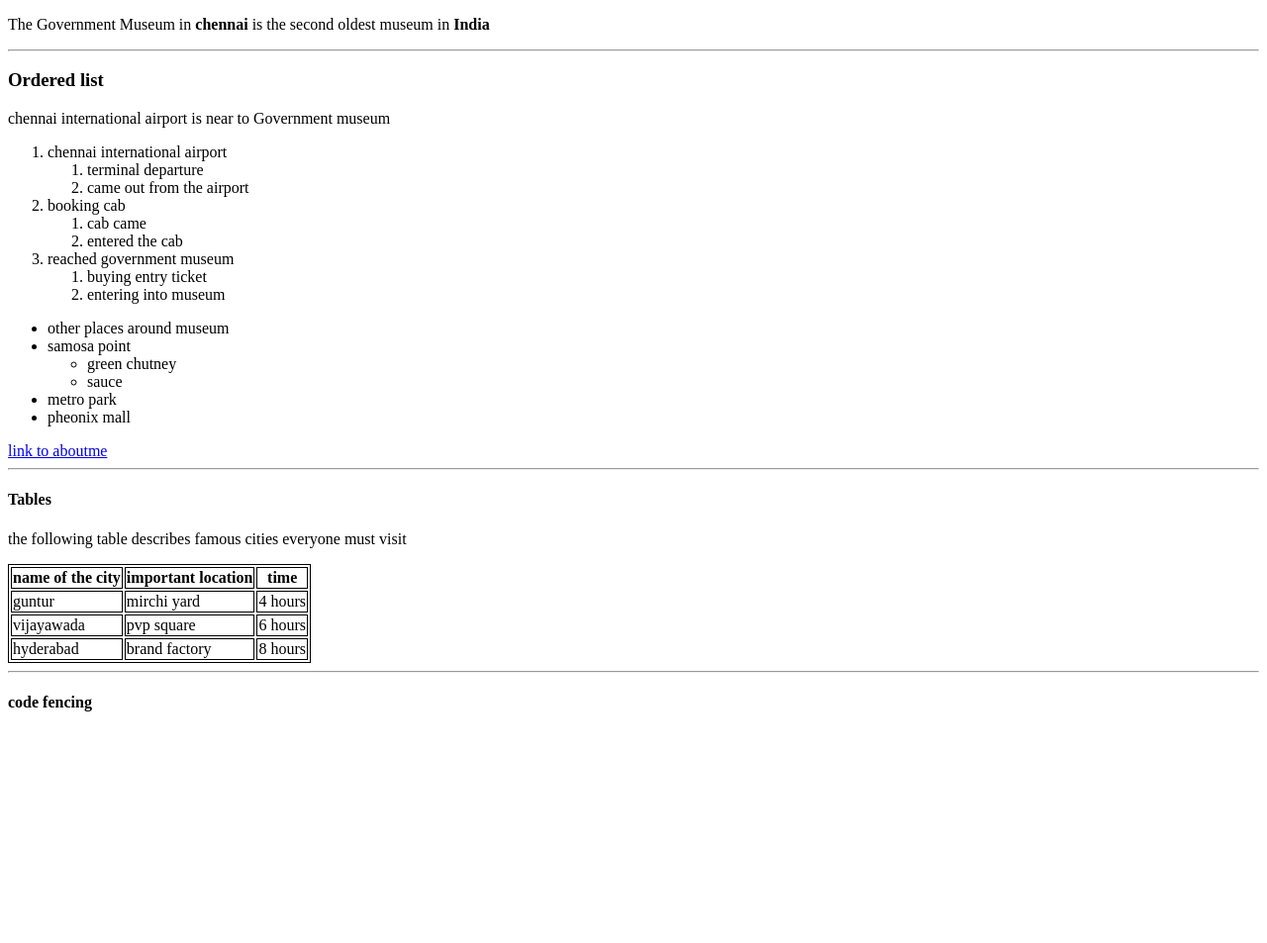
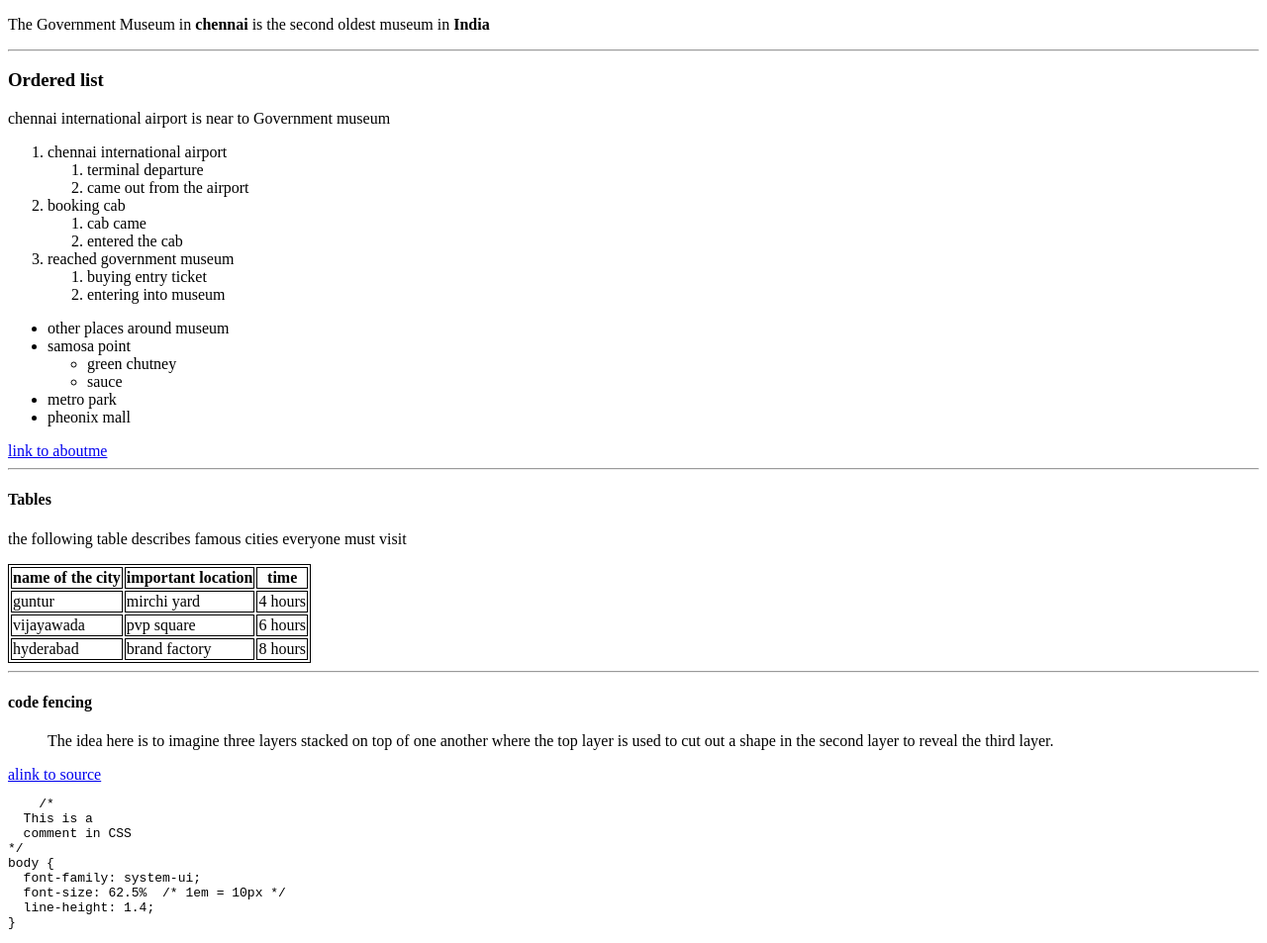
Before and after one commit to 44-563-Web-Apps-F22/44563-webapps-assignment-3-mohan1764, a plain HTML site: page index.html in a window 1280 px wide. Shown: the part 105-1058 px from the top of the page at 99% size. Before the commit the page ends 845 px from the top, so only its background shows below. Drawn offline with Linux system fonts and the light colour scheme.

Commit message:
Update index.html

```diff
--- a/index.html
+++ b/index.html
@@ -5,8 +5,8 @@
   </head>
   <body>
     <h1>Mohan Potti</h1>
-  </body>
-</html>
+
+
 
 <h3>my favourite museum is Government museum Chennai</h3>
 <p> The Government Museum in <b>chennai</b> is the second oldest museum in <b>India</b></p>
@@ -82,3 +82,20 @@
 </table>
 <hr>
 <h4>code fencing</h4>
+<blockquote>
+    The idea here is to imagine three layers stacked on top of one another where the top layer is used to cut out a shape in the second layer to reveal the third layer.
+</blockquote>
+<a href="https://css-tricks.com/snippets/svg/curved-text-along-path/">alink to source</a>
+<pre>
+    /*
+  This is a
+  comment in CSS
+*/
+body {
+  font-family: system-ui;
+  font-size: 62.5%  /* 1em = 10px */
+  line-height: 1.4;
+}
+</pre>
+</body>
+</html>
```
